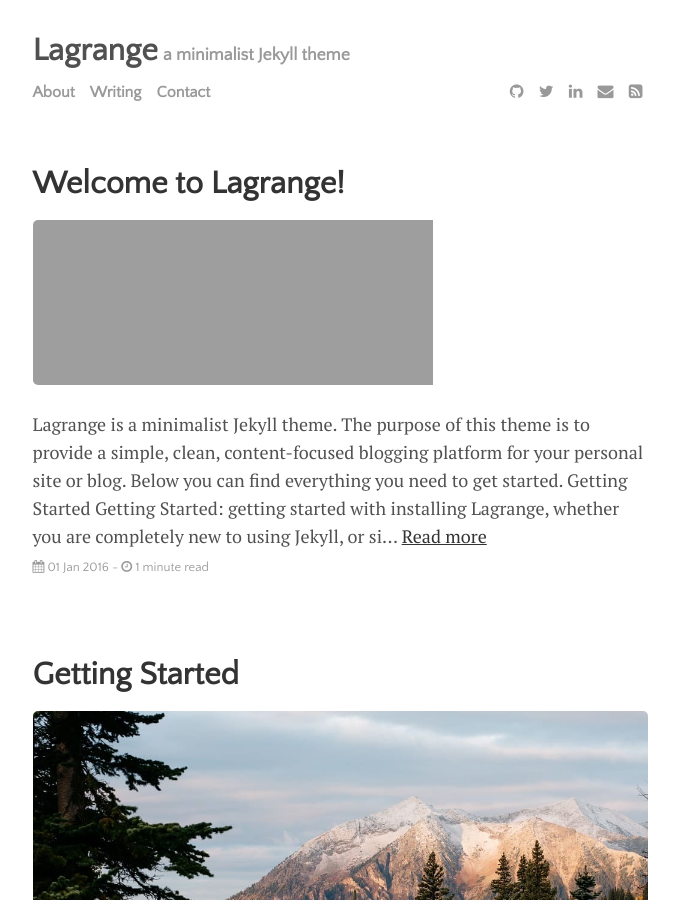
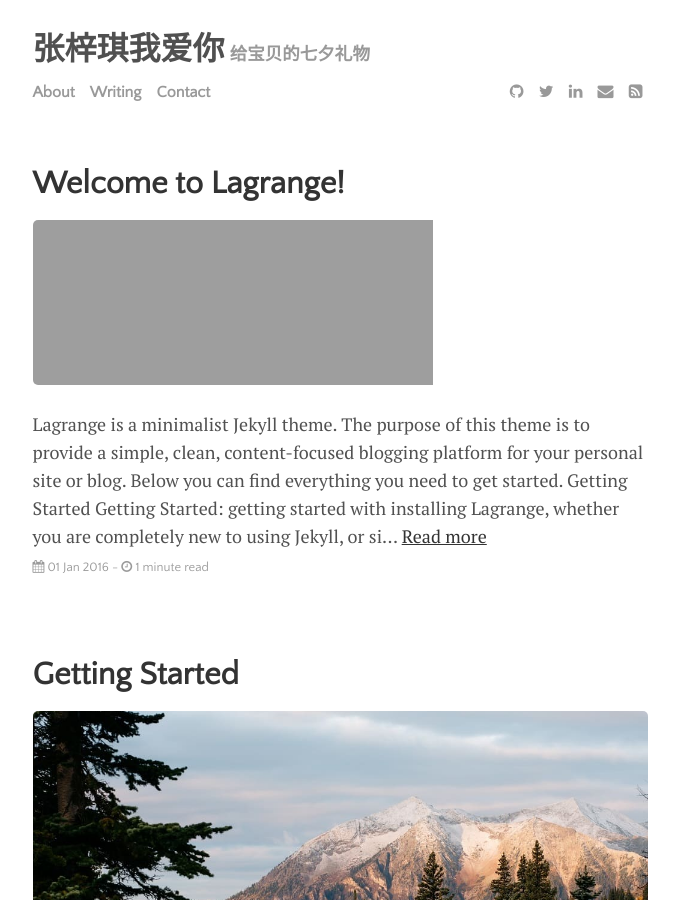
Before and after one commit to zjj-love-zzq-forever/zjj-love-zzq-forever.github.io, a Jekyll site: the page built from index.html, in a window 1280 px wide and 900 px high. Shown: the whole window, without its empty margins (300-979 px from the left). Built offline with Jekyll 4.4.1, drawn with Linux system fonts in a browser that asks for light colours; the list of posts is cut into pages by our own code; some of the changed text lies outside the part shown.

Commit message:
add tile

```diff
--- a/_config.yml
+++ b/_config.yml
@@ -20,8 +20,8 @@ permalink:           none
 plugins:             [jekyll-paginate, jekyll-sitemap, jekyll-feed, jekyll-seo-tag]
 
 # Customise atom feed settings (this is where Jekyll-Feed gets configuration information)
-title:		           'Lagrange'
-description:	       'a minimalist Jekyll theme'
+title:		           '张梓琪我爱你'
+description:	       '给宝贝的七夕礼物'
 author:              'Paul Le'
 
 # RSS 2.0 can be used instead of Atom by uncommenting following two lines
```
Also changed, not shown: 15 other files.
